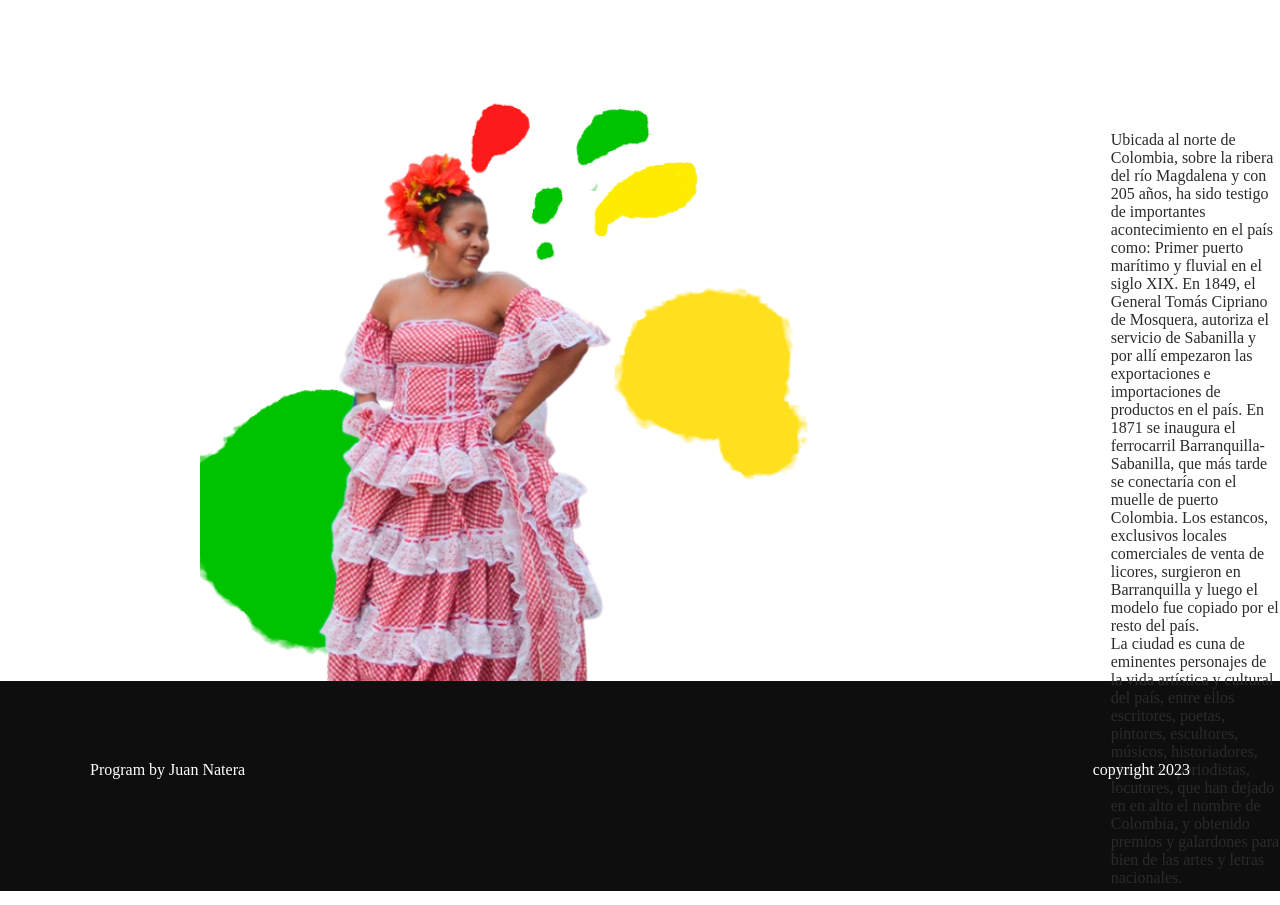
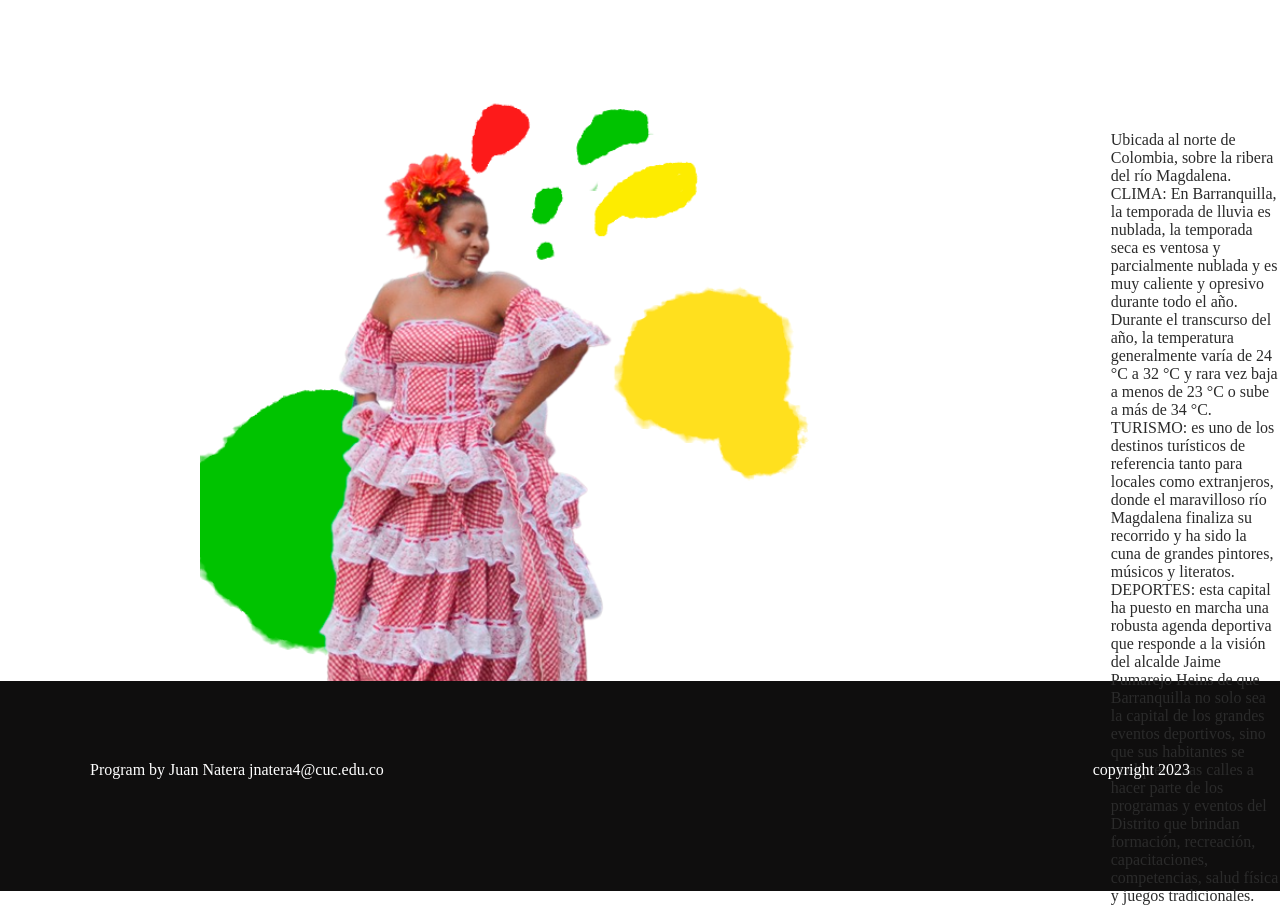
Before and after one commit to JuanNatera/proyecto2, a plain HTML site: page index.html in a window 1280 px wide. Shown: the part 940-1845 px from the top of the page. Drawn offline with Linux system fonts and the light colour scheme.

Commit message:
descripcion de barranquilla

```diff
--- a/index.html
+++ b/index.html
@@ -45,12 +45,7 @@
         <img src="ssdd.png" alt="">
 
         <div class="section3_text">
-            <p>Ubicada al norte de Colombia, sobre la ribera del río Magdalena y con 205 años, ha sido testigo de importantes acontecimiento en el país como:
-
-                Primer puerto marítimo y fluvial en el siglo XIX. En 1849, el General Tomás Cipriano de Mosquera, autoriza el servicio de Sabanilla y por allí empezaron las exportaciones e importaciones de productos en el país.
-                En 1871 se inaugura el ferrocarril Barranquilla-Sabanilla, que más tarde se conectaría con el muelle de puerto Colombia.
-                Los estancos, exclusivos locales comerciales de venta de licores, surgieron en Barranquilla y luego el modelo fue copiado por el resto del país.</p>
-            <p>La ciudad es cuna de eminentes personajes de la vida artí­stica y cultural del paí­s, entre ellos escritores, poetas, pintores, escultores, músicos, historiadores, cineastas, periodistas, locutores, que han dejado en en alto el nombre de Colombia, y obtenido premios y galardones para bien de las artes y letras nacionales.</p>
+            <p>Ubicada al norte de Colombia, sobre la ribera del río Magdalena.  CLIMA: En Barranquilla, la temporada de lluvia es nublada, la temporada seca es ventosa y parcialmente nublada y es muy caliente y opresivo durante todo el año. Durante el transcurso del año, la temperatura generalmente varía de 24 °C a 32 °C y rara vez baja a menos de 23 °C o sube a más de 34 °C. TURISMO: es uno de los destinos turísticos de referencia tanto para locales como extranjeros, donde el maravilloso río Magdalena finaliza su recorrido y ha sido la cuna de grandes pintores, músicos y literatos. DEPORTES: esta capital ha puesto en marcha una robusta agenda deportiva que responde a la visión del alcalde Jaime Pumarejo Heins de que Barranquilla no solo sea la capital de los grandes eventos deportivos, sino que sus habitantes se vuelquen a las calles a hacer parte de los programas y eventos del Distrito que brindan formación, recreación, capacitaciones, competencias, salud física y juegos tradicionales.</p>
         </div>
 
     </section>
@@ -58,7 +53,7 @@
 
     <footer>
         <div class="footer">
-            <p>Program by Juan Natera</p>
+            <p>Program by Juan Natera jnatera4@cuc.edu.co</p>
             <p>copyright 2023</p>
         </div>
 
```
